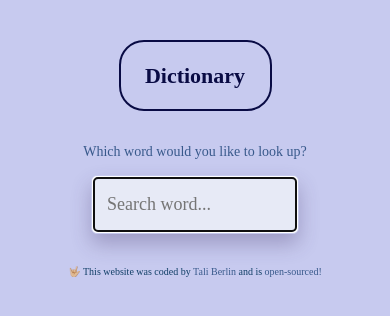
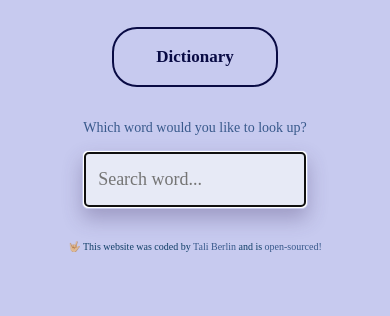
Before and after one commit to taliberlin/dictionary, a React (Create React App) app: page / in a window 390 px wide. Shown: the top 316 px of the page. Built offline with nearby package versions, Linux system fonts and the light colour scheme; a web font is replaced by a local one.

Commit message:
increased responsiveness

```diff
--- a/src/App.css
+++ b/src/App.css
@@ -1,5 +1,5 @@
 .App header {
-  width: 30%;
+  width: 32%;
   display: block;
   margin: 0 auto;
   text-align: center;
@@ -25,14 +25,15 @@
 .App a:hover {
   color: var(--primary-color);
 }
-@media (min-width: 650px) and (max-width: 850px) {
+
+@media (max-width: 950px) {
   .App header {
     font-size: 30px;
   }
 }
 @media (max-width: 650px) {
   .App header {
-    width: 50%;
+    width: 40%;
     font-size: 22px;
     margin-top: 10px;
     padding: 17px 0;
@@ -42,3 +43,10 @@
     margin-top: 25px;
   }
 }
+@media (max-width: 390px) {
+  .App header {
+    width: 50%;
+    font-size: 17px;
+    padding: 15px 0;
+  }
+}
--- a/src/Dictionary.css
+++ b/src/Dictionary.css
@@ -1,6 +1,6 @@
 .Dictionary form {
   text-align: center;
-  margin-bottom: 30px;
+  margin-bottom: 40px;
 }
 .Dictionary input {
   font-size: 18px;
@@ -15,10 +15,11 @@
 .Dictionary h4 {
   color: var(--third-color);
   text-align: center;
-  font-size: 21px;
+  font-size: 20px;
+  font-weight: 400;
 }
 
-@media (min-width: 651px) and (max-width: 850px) {
+@media (max-width: 950px) {
   .Dictionary h4 {
     margin-bottom: 18px;
   }
@@ -41,3 +42,12 @@
     width: 68%;
   }
 }
+@media (max-width: 300px) {
+  .Dictionary h4 {
+    font-size: 13px;
+  }
+  .Dictionary input {
+    width: 75%;
+    font-size: 15px;
+  }
+}
--- /dev/null
+++ b/src/Photos.css
@@ -0,0 +1,5 @@
+@media (max-width: 300px) {
+  .Photos img {
+    margin-bottom: 6px !important;
+  }
+}
--- a/src/Photos.js
+++ b/src/Photos.js
@@ -1,7 +1,7 @@
 import React from "react";
+import "./Photos.css";
 
 export default function Photos(props) {
-  console.log(props.photos);
   if (props.photos) {
     return (
       <div className="Photos">
--- a/src/Results.css
+++ b/src/Results.css
@@ -3,7 +3,7 @@
   margin: 0 auto;
   box-shadow: 0 30px 50px rgba(65, 50, 100, 0.256);
   border-radius: 15px;
-  width: 60%;
+  width: 70%;
   margin-top: 30px;
   padding: 40px;
 
@@ -16,8 +16,11 @@
   font-size: 20px;
   color: rgba(0, 0, 0, 0.703);
 }
+.Results section .photos-section {
+  padding-bottom: 0px !important;
+}
 
-@media (min-width: 650px) and (max-width: 850px) {
+@media (max-width: 950px) {
   .Results section {
     width: 90%;
   }
@@ -35,3 +38,18 @@
     font-size: 15px;
   }
 }
+@media (max-width: 300px) {
+  .Results section {
+    padding: 16px;
+  }
+  .Results .keyword {
+    font-size: 25px;
+    position: relative;
+    top: 8px;
+  }
+  .Results .phonetic {
+    font-size: 12px;
+    position: relative;
+    top: 5px;
+  }
+}
--- a/src/index.css
+++ b/src/index.css
@@ -11,3 +11,14 @@ body {
   background-color: var(--secondary-color);
   font-family: var(--font);
 }
+
+@media (max-width: 650px) {
+  body {
+    padding: 17px;
+  }
+}
+@media (max-width: 300px) {
+  body {
+    padding: 7px;
+  }
+}
```
